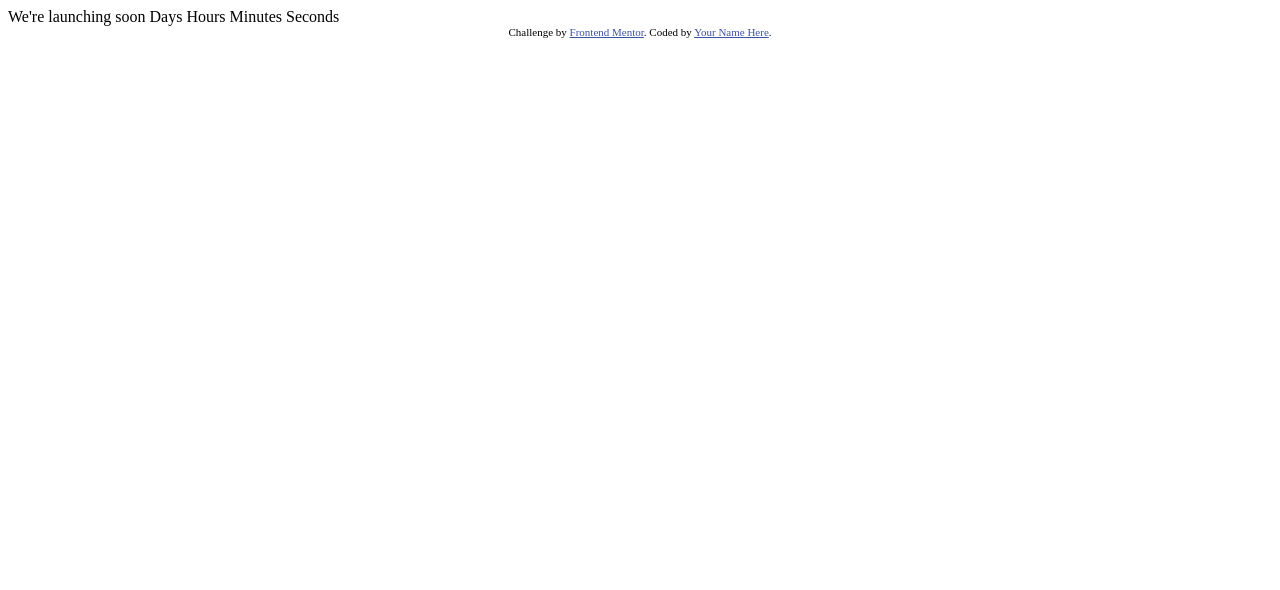
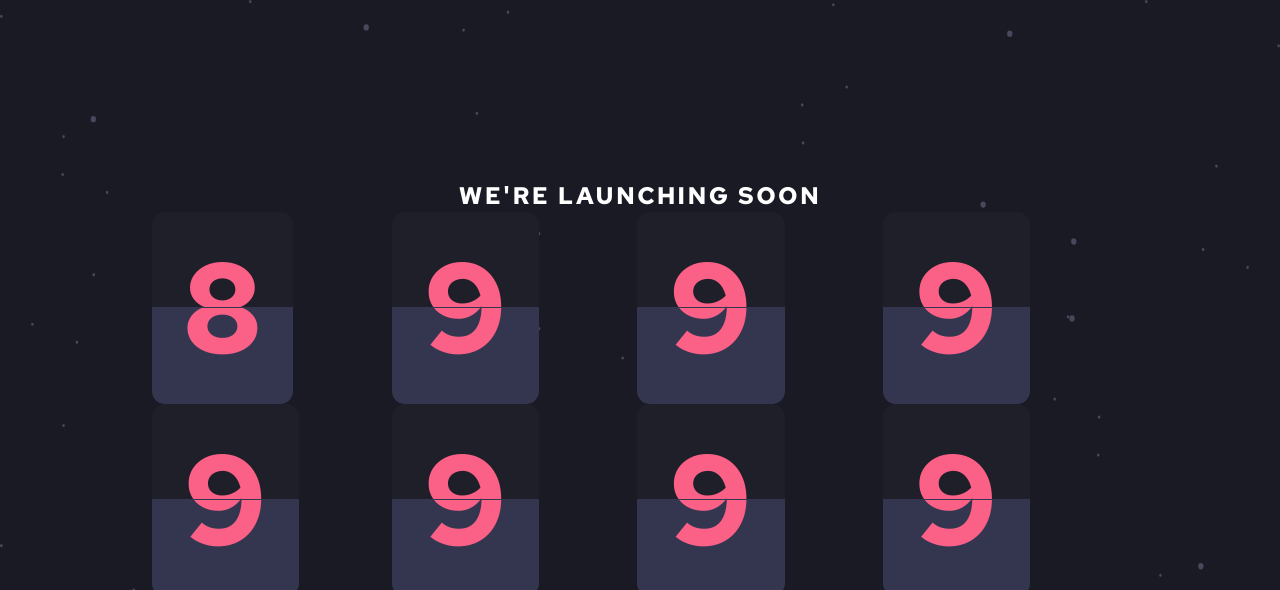
Before and after one commit to JIH7/launch-countdown-timer, a website: page index.html in a window 1280 px wide. Shown: the top 590 px of the page. Drawn offline with Linux system fonts and the light colour scheme.

Commit message:
Tons of work

```diff
--- a/index.html
+++ b/index.html
@@ -5,8 +5,14 @@
   <meta name="viewport" content="width=device-width, initial-scale=1.0"> <!-- displays site properly based on user's device -->
 
   <link rel="icon" type="image/png" sizes="32x32" href="./images/favicon-32x32.png">
+  <!-- Fonts -->
+  <link rel="preconnect" href="https://fonts.googleapis.com">
+  <link rel="preconnect" href="https://fonts.gstatic.com" crossorigin>
+  <link href="https://fonts.googleapis.com/css2?family=Red+Hat+Text:wght@700&display=swap" rel="stylesheet">
+  <!-- /Fonts -->
 
-  <title>Frontend Mentor | Launch countdown timer</title>
+  <link rel="stylesheet" href="main.css">
+  <title>Launch countdown timer</title>
 
   <!-- Feel free to remove these styles or customise in your own stylesheet 👍 -->
   <style>
@@ -14,18 +20,68 @@
     .attribution a { color: hsl(228, 45%, 44%); }
   </style>
 </head>
-<body>
+<body class="w-screen h-screen | bg-veryDarkBlacBlue">
+  <!-- Background Elements -->
+  <img class="select-none | -z-10 | fixed bottom-0 left-0 | h-48 w-[48rem] max-w-[48rem] md:w-full md:max-w-full" src="images/pattern-hills.svg" alt="backgroundhills">
+  <img class="select-none | -z-20 | fixed top-0 left-0 | h-3/4 w-full" src="images/bg-stars.svg" alt="backgroundstars">
+  <!-- /Background Elements -->
+  <!-- Content -->
+  <div class="h-full | flex flex-col items-center justify-center">
+    <h1 class="text-white tracking-widest text-2xl">WE'RE LAUNCHING SOON</h1>
+    <div class="container flex">
+      <div class="container-segment">
+        <div class="flip-card">
+          <div class="top">9</div>
+          <div class="bottom">9</div>
+        </div>
+        <div class="flip-card">
+          <div class="top">9</div>
+          <div class="bottom">9</div>
+        </div>
+      </div>
+      <div class="container-segment">
+        <div class="flip-card">
+          <div class="top">9</div>
+          <div class="bottom">9</div>
+        </div>
+        <div class="flip-card">
+          <div class="top">9</div>
+          <div class="bottom">9</div>
+        </div>
+      </div>
+      <div class="container-segment">
+        <div class="flip-card">
+          <div class="top">9</div>
+          <div class="bottom">9</div>
+        </div>
+        <div class="flip-card">
+          <div class="top">9</div>
+          <div class="bottom">9</div>
+        </div>
+      </div>
+      <div class="container-segment">
+        <div class="flip-card">
+          <div class="top">9</div>
+          <div class="bottom">9</div>
+        </div>
+        <div class="flip-card">
+          <div class="top">9</div>
+          <div class="bottom">9</div>
+        </div>
+      </div>
+    </div>
+    <div class="flex">
+      <a href="#" class="mx-4"><img src="images/icon-facebook.svg" alt="icon-facebook"></a>
+      <a href="#" class="mx-4"><img src="images/icon-pinterest.svg" alt="icon-facebook"></a>
+      <a href="#" class="mx-4"><img src="images/icon-instagram.svg" alt="icon-facebook"></a>
+    </div>
+  </div>
+  <!-- /Content -->
 
-  We're launching soon
-
-  Days
-  Hours
-  Minutes
-  Seconds
-
-  <div class="attribution">
+  <!-- <div class="attribution">
     Challenge by <a href="https://www.frontendmentor.io?ref=challenge" target="_blank">Frontend Mentor</a>.
     Coded by <a href="#">Your Name Here</a>.
-  </div>
+  </div> -->
+  <script src="main.js"></script>
 </body>
 </html>
--- /dev/null
+++ b/input.css
@@ -0,0 +1,87 @@
+@tailwind base;
+@tailwind components;
+@tailwind utilities;
+
+* {
+    font-family: 'Red Hat Text', sans-serif;
+}
+
+.flip-card {
+    position: relative;
+    display: inline-flex;
+    flex-direction: column;
+    box-shadow: 0 4px 10px 0 rgba(0, 0, 0, 0);
+
+    color: hsl(345, 95%, 68%);
+    font-size: 8rem;
+}
+
+.top,
+.bottom{
+    height: .75em;
+    line-height: 1;
+    padding: .25em;
+    overflow: hidden;
+}
+
+.top,
+.top-flip {
+    border-top-right-radius: .1em;
+    border-top-left-radius: .1em;
+
+    background-color: hsl(235, 16%, 14%);
+    border-bottom: 1px solid hsl(236, 21%, 26%);
+}
+
+.bottom,
+.bottom-flip {
+    display: flex;
+    align-items: flex-end;
+
+    border-bottom-left-radius: .1em;
+    border-bottom-right-radius: .1em;
+
+    background-color: hsl(236, 21%, 26%);
+}
+
+.flip-card .top-flip {
+    line-height: 1;
+    padding-top: .25em;
+    padding-left: .25em;
+    padding-right: .25em;
+    position: absolute;
+    content: attr(data-current-number);
+    height: 50%;
+    width: 100%;
+    overflow: hidden;
+
+    animation: flip-top 250ms ease-in;
+    transform-origin: bottom;
+}
+
+@keyframes flip-top {
+    100% {
+        transform: rotateX(90deg);
+    }
+}
+
+.flip-card .bottom-flip {
+    line-height: 1;
+    padding: .25em;
+    position: absolute;
+    content: attr(data-next-number);
+    height: 50%;
+    width: 100%;
+    overflow: hidden;
+    bottom: 0;
+
+    animation: flip-bottom 250ms ease-in-out 250ms;
+    transform-origin: top;
+    transform: rotateX(90deg);
+}
+
+@keyframes flip-bottom {
+    100% {
+        transform: rotateX(0deg);
+    }
+}
--- /dev/null
+++ b/main.js
@@ -0,0 +1,41 @@
+const startNumber = 8;
+const flipCard = document.querySelector(".flip-card");
+
+
+
+flip(flipCard);
+flip(flipCard);
+flip(flipCard);
+flip(flipCard);
+flip(flipCard);
+
+function flip(flipCard) {
+    const topHalf = flipCard.querySelector(".top");
+    const bottomHalf = flipCard.querySelector(".bottom");
+    const topFlip = document.createElement("div")
+    topFlip.classList.add('top-flip')
+    const bottomFlip = document.createElement("div")
+    bottomFlip.classList.add('bottom-flip')
+    flipCard.append(topFlip, bottomFlip);
+    const startNumber = parseInt(topHalf.textContent);
+
+    topHalf.textContent = startNumber;
+    bottomHalf.textContent = startNumber;
+    topFlip.textContent = startNumber;
+    bottomFlip.textContent = startNumber - 1;
+
+    topFlip.addEventListener("animationstart", e => {
+        topHalf.textContent = startNumber - 1;
+        console.log(`Animation start: ${startNumber - 1} Top Half Text = ${topHalf.textContent}`)
+    });
+
+    topFlip.addEventListener("animationend", e => {
+        topFlip.remove();
+    })
+
+    bottomFlip.addEventListener("animationend", e => {
+        bottomHalf.textContent = startNumber - 1;
+        bottomFlip.remove();
+    });
+
+}
--- /dev/null
+++ b/tailwind.config.js
@@ -0,0 +1,25 @@
+/** @type {import('tailwindcss').Config} */
+module.exports = {
+  content: ['./**/*.html'],
+  theme: {
+    screens: {
+      sm: '480px',
+      md: '768px',
+      lg: '976px',
+      xl: '1440px',
+    },
+    extend: {
+      colors: {
+        //Primary
+        'grayishBlue': 'hsl(237, 18%, 59%)',
+        'softRed': 'hsl(345, 95%, 68%)',
+        //Neutral
+        'white': 'hsl(0, 0%, 100%)',
+        'darkDesaturatedBlue': 'hsl(236, 21%, 26%)',
+        'veryDarkBlue': 'hsl(235, 16%, 14%)',
+        'veryDarkBlacBlue': 'hsl(234, 17%, 12%)',
+      }
+    },
+  },
+  plugins: [],
+}
```
Also changed, not shown: package.json (added, +19 -0 lines), main.css (added).
